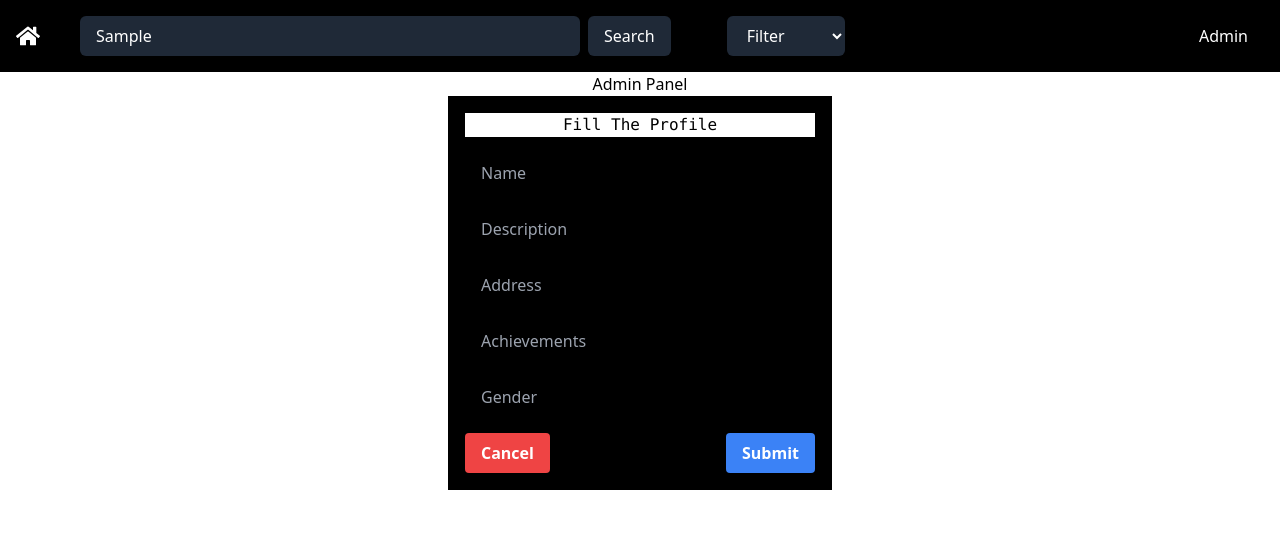
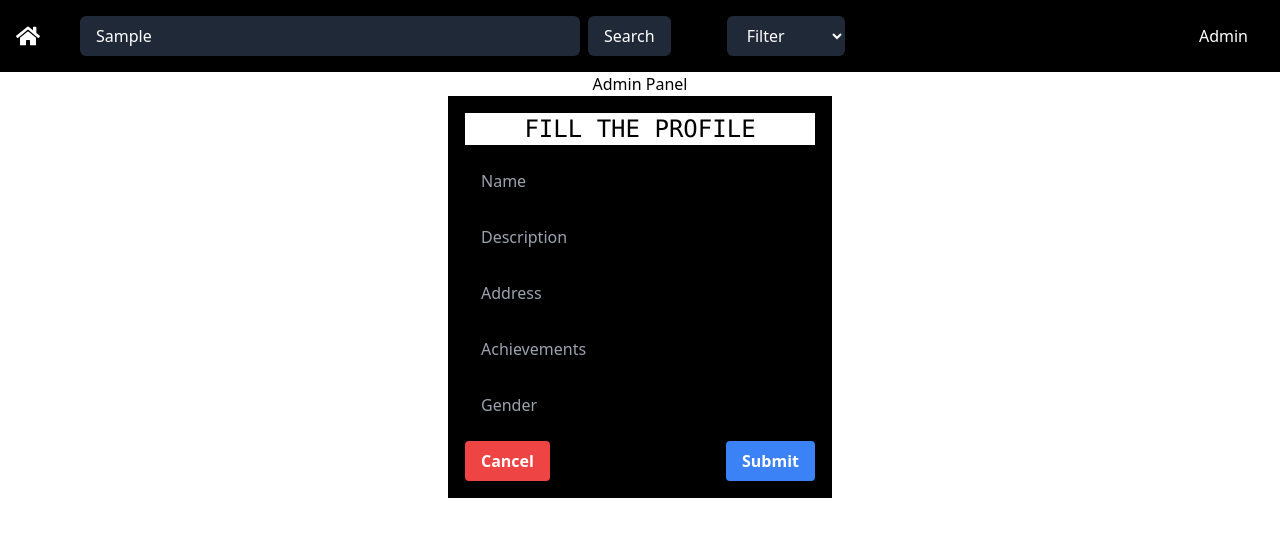
Before and after one commit to Xp1coe/Profile-Mapping, a React (Create React App) app in the folder promap/: page /admin in a window 1280 px wide. Both pictures are taken after typing "Sample" into the empty fields and a click on the button "+ Add New Profile". Shown: the top 536 px of the page. Built offline with nearby package versions, Linux system fonts and the light colour scheme.

Commit message:
Update AdminLogin.jsx

```diff
--- a/promap/src/Components/AdminLogin.jsx
+++ b/promap/src/Components/AdminLogin.jsx
@@ -31,7 +31,7 @@ const AdminLogin = () => {
         </button>
       ) : (
         <form onSubmit={handleSubmit} className="w-96 mx-auto border border-black p-4 bg-black">
-          <h1 className='text-black bg-white font-mono'>Fill The Profile</h1>
+          <h1 className='text-black bg-white font-mono text-2xl'>FILL THE PROFILE</h1>
           <div className="my-4">
             <input type="text" placeholder="Name" className="px-4 py-2 w-full rounded-md bg-transparent" />
           </div>
```
